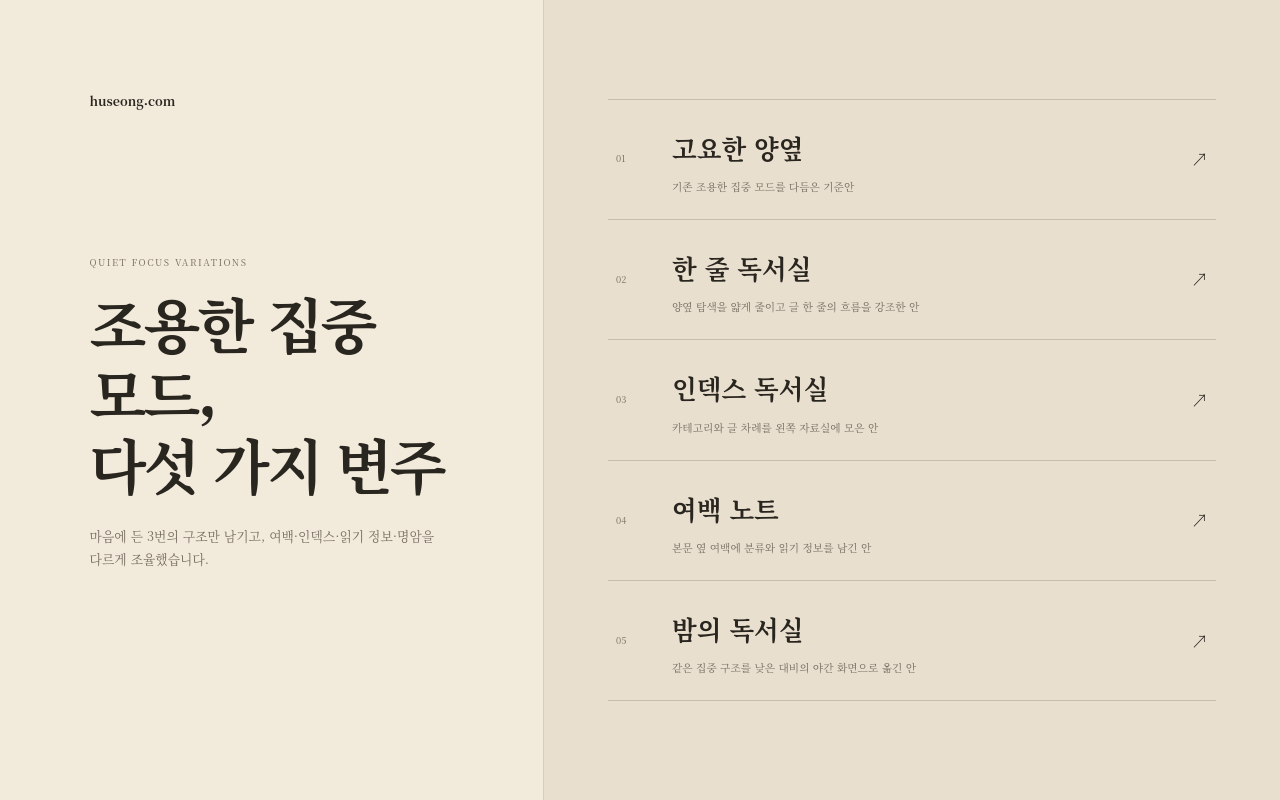
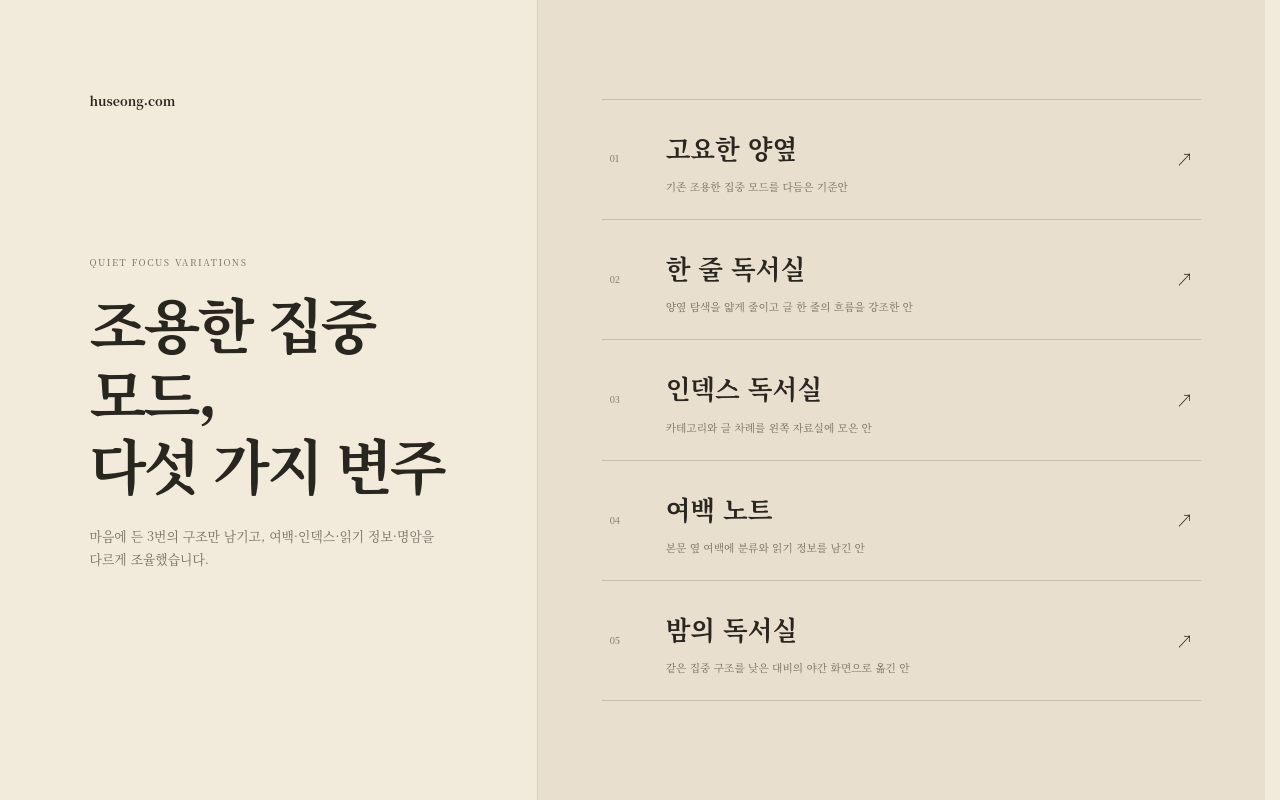
Before and after one commit to huseonglee-spec/huseong-blog, an Astro site: page /design-lab in a window 1280 px wide. Built offline with nearby package versions, Linux system fonts and the light colour scheme; Astro itself is replaced by a stand-in of ours.

Commit message:
fix: keep article position stable across languages

```diff
--- a/src/styles/global.css
+++ b/src/styles/global.css
@@ -19,6 +19,7 @@
 html {
   background: var(--paper);
   scroll-behavior: smooth;
+  scrollbar-gutter: stable;
 }
 
 body {
```
Also changed, not shown: src/components/FocusBlogConcept.test.ts (+7 -0 lines).
